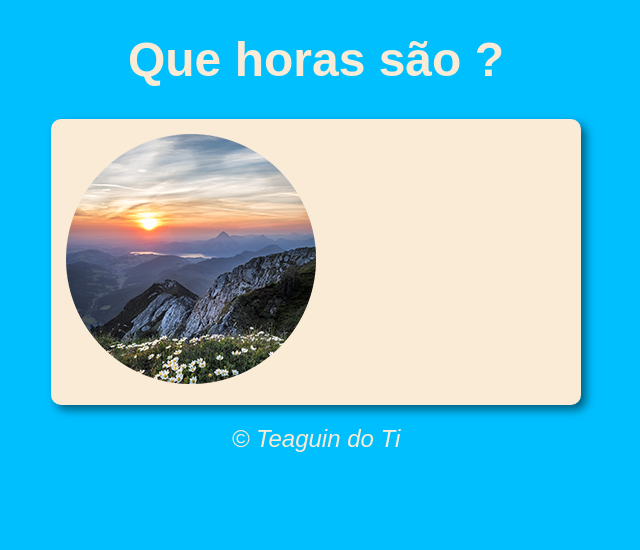
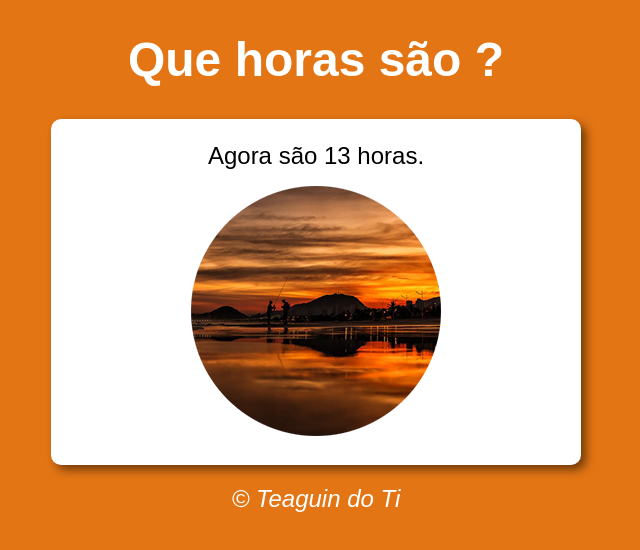
Before and after one commit to thiago-fiori/guanabara_js, a plain HTML site: page DOM/horaDoDia.html in a window 1280 px wide. Shown: the whole page, without its empty margins (324-964 px from the left). Drawn offline with Linux system fonts and the light colour scheme.

Commit message:
site interativo com as horas

```diff
--- a/DOM/estilo.css
+++ b/DOM/estilo.css
@@ -3,13 +3,18 @@ body {
   font: normal 18pt Arial;
 }
 
+div {
+  text-align: center;
+  padding: 8px;
+}
+
 header{
-  color: antiquewhite;
+  color: white;
   text-align: center;
 }
 
 section {
-  background: antiquewhite;
+  background: white;
   border-radius: 10px;
   padding: 15px;
   width: 500px;
@@ -19,7 +24,7 @@ section {
 }
 
 footer{
-  color: antiquewhite;
+  color: white;
   text-align: center;
   font-style: italic;
   margin-top: 20px;
--- a/DOM/horaDoDia.html
+++ b/DOM/horaDoDia.html
@@ -12,7 +12,7 @@
     </header>
     <section>
       <div id="msg">
-
+        Aqui vai aparecer a mensagem
       </div>
       <div id="foto">
         <img id="imagem" src="img/manha.png" alt="Foto do dia">
--- a/DOM/script.js
+++ b/DOM/script.js
@@ -49,22 +49,23 @@ function multar(){
 }
 
 //hora do dia
-function carregar (){
+function carregar(){
   var msg = document.getElementById('msg');
   var img = document.getElementById('imagem');
   var data = new Date();
-  var corpo = document.getElementById('corpo');
   hora = data.getHours();
   msg.innerHTML =  `Agora são ${hora} horas.`;
   if (hora >= 0 && hora <12) {
     //bom dia
     img.src='img/manha.png';
-    document.body.style.background: '#6b789e';
+    document.body.style.background = 'deepskyblue';
   } else if (hora >= 12 && hora < 18) {
     //boa tarde
     img.src='img/tarde.png';
+    document.body.style.background = '#e37514';
   } else {
     //boa noite
     img.src='img/noite.png';
+    document.body.style.background = '#090f2d';
   }
 }
```
